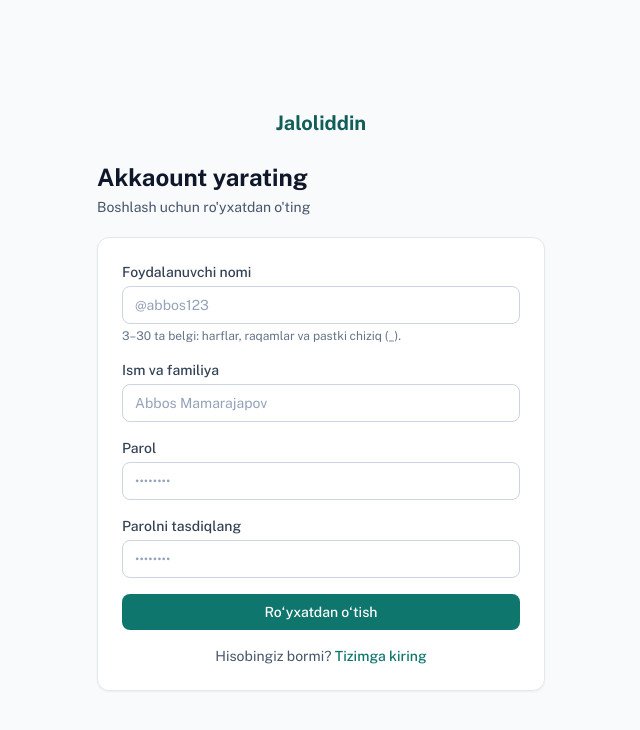
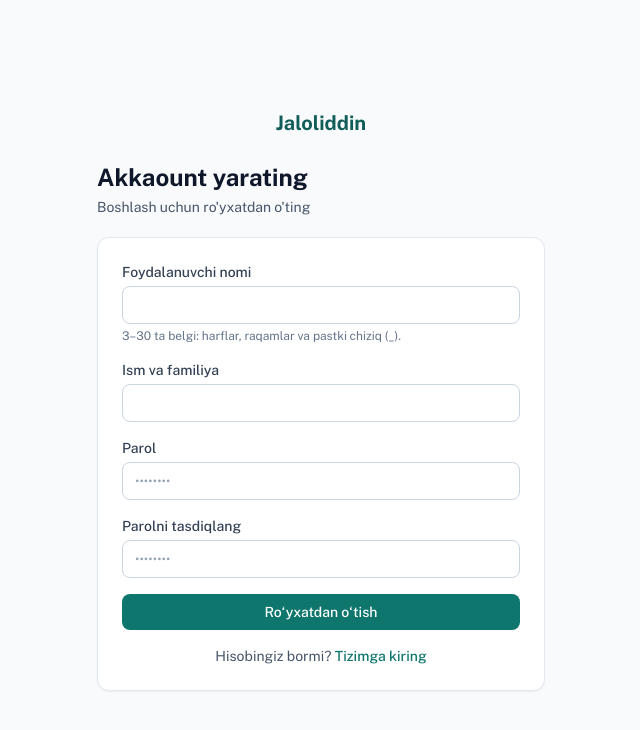
Before and after one commit to Abbos201/learnflow, a Next.js app: page /register in a window 1280 px wide. Shown: the top 730 px of the page, without its empty margins (319-959 px from the left). Built offline with nearby package versions, Linux system fonts and the light colour scheme; no server answers.

Commit message:
Update auth-form.tsx

```diff
--- a/components/auth/auth-form.tsx
+++ b/components/auth/auth-form.tsx
@@ -192,7 +192,6 @@ export function AuthForm({
           required
           minLength={3}
           maxLength={30}
-          placeholder="@abbos123"
         />
 
         <p className="mt-1 text-xs text-slate-500">
@@ -213,7 +212,6 @@ export function AuthForm({
             autoComplete="name"
             required
             maxLength={120}
-            placeholder="Abbos Mamarajapov"
           />
         </div>
       )}
```
